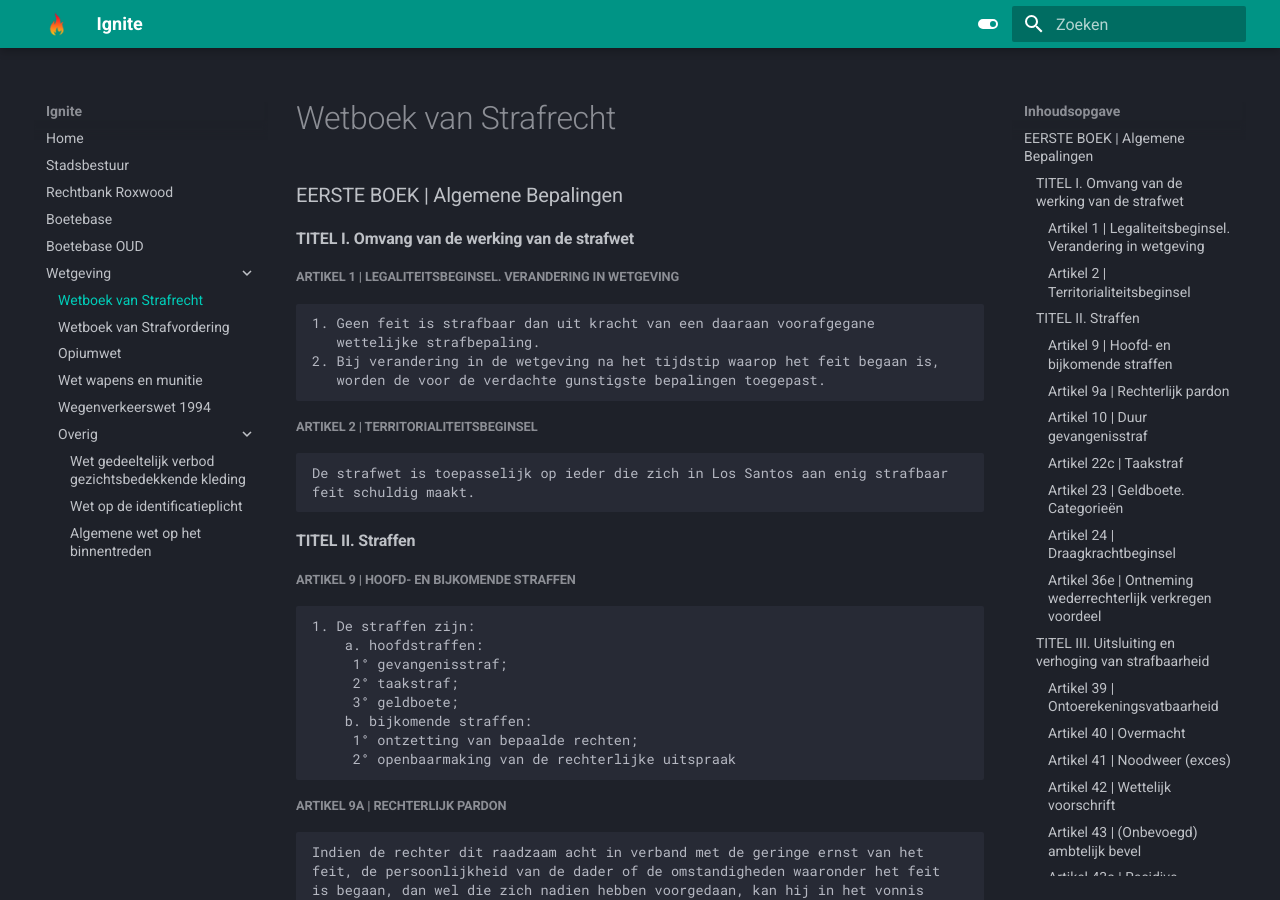
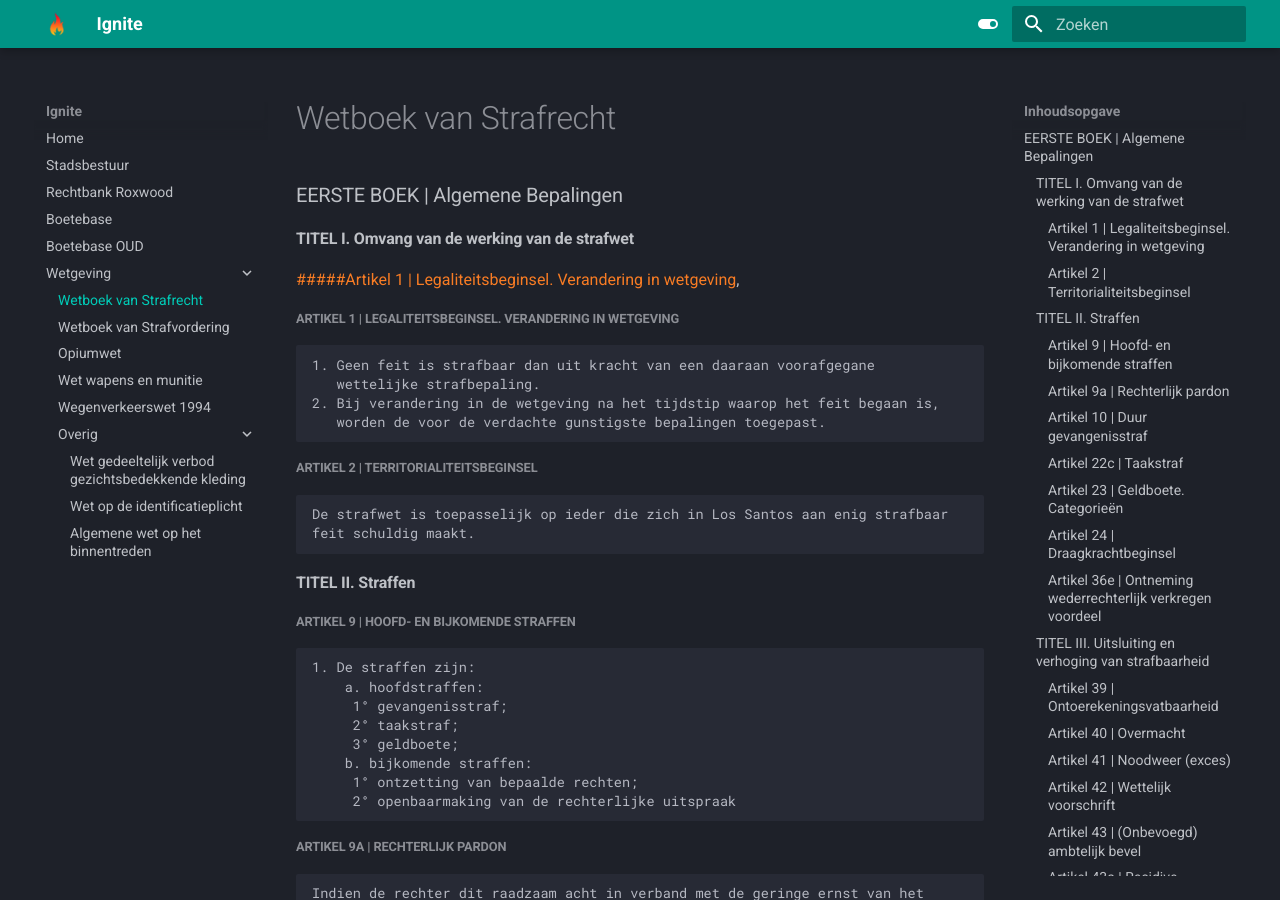
Before and after one commit to NLDenny/wetboek, an MkDocs documentation site: the page built from docs/sr.md, in a window 1280 px wide and 900 px high. Built offline with MkDocs 1.6.1 and Material for MkDocs 9.7.7, drawn with Linux system fonts in a browser that asks for light colours.

Commit message:
Update sr.md

````diff
--- a/docs/sr.md
+++ b/docs/sr.md
@@ -4,6 +4,7 @@
 
 #### TITEL I. Omvang van de werking van de strafwet
 
+<span style="color: #f87c24;">#####Artikel 1 | Legaliteitsbeginsel. Verandering in wetgeving</span>,
 #####Artikel 1 | Legaliteitsbeginsel. Verandering in wetgeving
 ```
 1. Geen feit is strafbaar dan uit kracht van een daaraan voorafgegane
````
